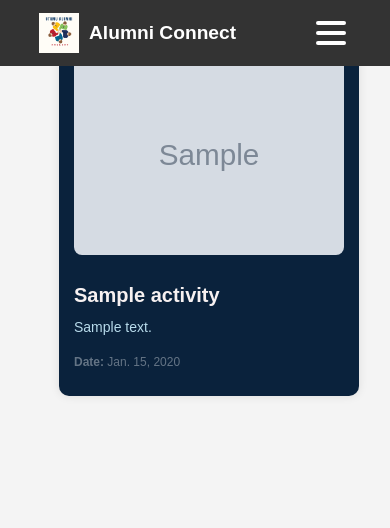
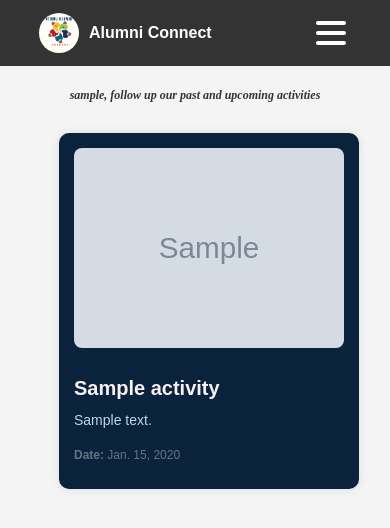
Before and after one commit to AinamaniDM/ALUMNI_APPLICATION, a Django app: page /activities/ in a window 390 px wide. Shown: the top 528 px of the page. Run offline with Django 5.2, Linux system fonts and the light colour scheme; a user stored in the database is signed in; tables that the repository leaves empty hold one stand-in row (values such as "Sample post"); grey boxes marked "Sample" are stand-in pictures; parts of the project's set-up code (start-up, migrations or seed data) failed here and were passed over.

Commit message:
adjusted the padding of the h1 elements on news, activities and members pages so that they are not behind/overriden by nav

```diff
--- a/alumni_connect/settings.py
+++ b/alumni_connect/settings.py
@@ -12,7 +12,7 @@ BASE_DIR = Path(__file__).resolve().parent.parent
 SECRET_KEY = os.getenv("KEY", "django-insecure-fallback-for-build")
 
 # SECURITY WARNING: don't run with debug turned on in production!
-DEBUG = os.getenv("DEBUG") == "True"
+DEBUG =True
 
 ALLOWED_HOSTS = os.getenv("ALLOWED_HOSTS", "*.onrender.com,localhost,127.0.0.1").split(",")
 
--- a/core/templates/home.html
+++ b/core/templates/home.html
@@ -5,9 +5,9 @@
     <meta charset="UTF-8">
     <meta name="viewport" content="width=device-width, initial-scale=1.0">
     <title>Alumni Connect</title>
+    <link rel="icon" type="image/png" href="{% static 'images/logo.png' %}">
     <link rel="stylesheet" href="{% static 'css/style.css' %}?v=1.2">
     <link rel="stylesheet" href="{% static 'css/core.css' %}?v=1.2">
-    <link rel="icon" type="image/png" href="{% static 'images/logo.png' %}">
 </head>
 <body>
     <nav role="navigation" aria-label="Main navigation">
--- a/static/css/style.css
+++ b/static/css/style.css
@@ -8,7 +8,17 @@ body {
 .container {
     width: 80%;
     margin: 0 auto;
-    padding: 20px;
+    padding: 120px 20px 20px;
+}
+
+.container h1 {
+    color: #333;
+    margin-bottom: 20px;
+    font-size: 20px;
+    font-family: "Montserrat";
+    font-style: italic;
+    font-size: 20px;
+    text-align: center;
 }
 
 nav {
@@ -37,6 +47,7 @@ nav .container {
     max-width: 40px;
     height: auto;
     margin-right: 10px;
+    border-radius: 50%;
 }
 
 .nav-brand span {
@@ -87,12 +98,39 @@ nav .container {
         display: block !important;
     }
 
+    .container {
+        width: 80%;
+        margin: 0 auto;
+        padding: 80px 20px 20px;
+    }
+
+    .container h1 {
+        color: #333;
+        margin-bottom: 10px;
+        font-style: italic;
+        font-size: 12px;
+        text-align: center;
+        font-family: "Montserrat";
+    }
+    .nav-brand .logo {
+        max-width: 40px;
+        height: auto;
+        margin-right: 10px;
+        border-radius: 50%;
+    }
+
+    .nav-brand span {
+        color: #fff;
+        font-size: 1.0rem;
+        font-weight: bold;
+    }
+
     .nav-links {
         display: none !important;
         position: fixed !important;
         top: 0;
         right: 0;
-        width: 50% !important;
+        width: 30% !important;
         height: 100vh;
         background-color: #333;
         flex-direction: column;
--- a/templates/activities.html
+++ b/templates/activities.html
@@ -1,6 +1,7 @@
 
 {% extends 'base.html' %}
 {% block content %}
+    <h1> {{ user.username}}, follow up our past and upcoming activities</h1>
     <div class="activities-container">
         {% for activity in activities %}
             <div class="activity-card">
--- a/templates/base.html
+++ b/templates/base.html
@@ -5,7 +5,7 @@
     <meta charset="UTF-8" />
     <meta name="viewport" content="width=device-width, initial-scale=1.0" />
     <title>AlumniConnect</title>
-    <link rel="icon" type="image/png" href="{% static 'images/logo.png' %}">
+    <link rel="icon" type="image/png" href="{% static 'images/logo.png' %}" />
     <link rel="stylesheet" href="{% static 'css/style.css' %}?v=1.1" /> <!-- Added version to bust cache -->
   </head>
   <body>
```
Also changed, not shown: 1 other file.
